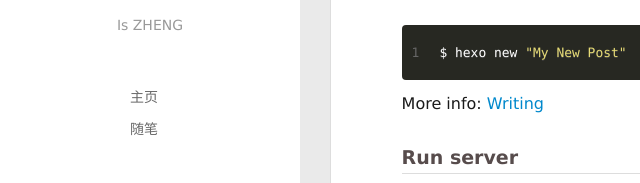
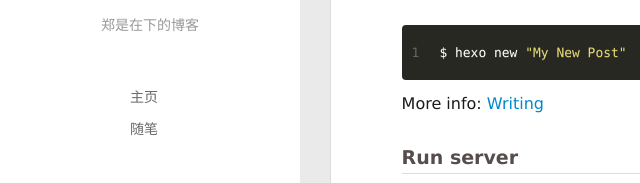
Before and after one commit to zhengzack/zhengzack.github.io, a plain HTML site: page 2019/07/24/hello-world/index.html in a window 1280 px wide. Shown: the part 327-510 px from the top of the page, 0-640 px from the left. Drawn offline with Linux system fonts and the light colour scheme; no server answers.

Commit message:
Site updated: 2019-07-24 16:33:02

```diff
--- a/2019/07/24/hello-world/index.html
+++ b/2019/07/24/hello-world/index.html
@@ -53,7 +53,7 @@
 		  <h1 class="header-author"><a href="/">郑印平</a></h1>
 		</hgroup>
 
-		<p class="header-subtitle">Is ZHENG</p>
+		<p class="header-subtitle">郑是在下的博客</p>
 
 
 		<nav class="header-menu">
@@ -113,7 +113,7 @@
 			  <h1 class="header-author js-header-author">郑印平</h1>
 			</hgroup>
 
-			<p class="header-subtitle"><i class="icon icon-quo-left"></i>Is ZHENG<i class="icon icon-quo-right"></i></p>
+			<p class="header-subtitle"><i class="icon icon-quo-left"></i>郑是在下的博客<i class="icon icon-quo-right"></i></p>
 
 
 
```
Also changed, not shown: archives/2019/07/index.html (+2 -2 lines), archives/2019/index.html (+2 -2 lines), archives/index.html (+2 -2 lines), index.html (+2 -2 lines).
